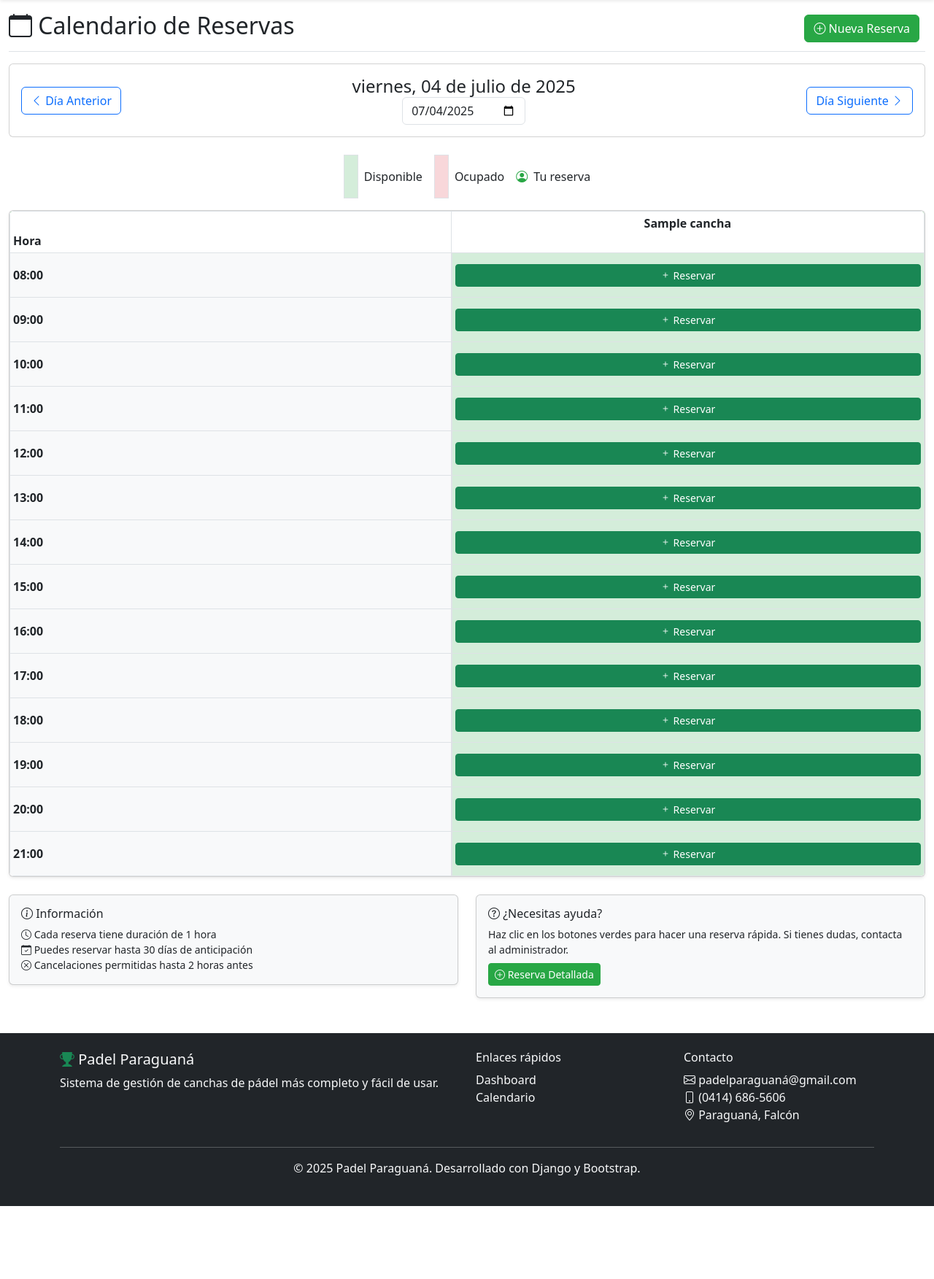
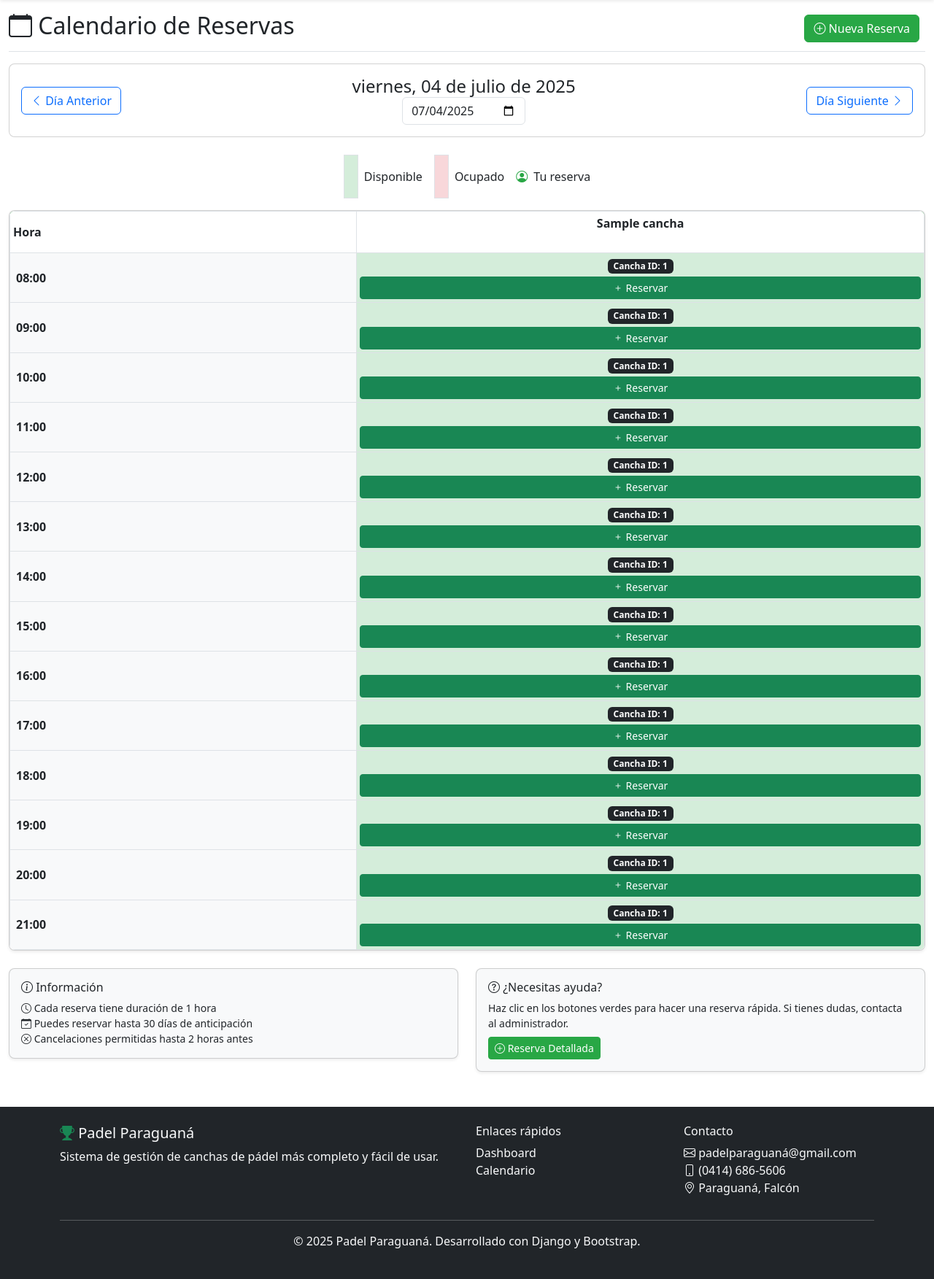
Before and after one commit to Chente000/padel_club1, a Django app: page /reservas/calendario/ in a window 1280 px wide. Shown: the part 56-1809 px from the top of the page at 73% size. Before the commit the page ends 1709 px from the top, so only its background shows below. Run offline with Django 5.2, Linux system fonts and the light colour scheme; a user stored in the database is signed in; tables that the repository leaves empty hold one stand-in row (values such as "Sample post").

Commit message:
calendario arreglado
ahora las columnas las muestra por separado

```diff
--- a/gestion/views.py
+++ b/gestion/views.py
@@ -256,7 +256,6 @@ def cancelar_reserva(request, reserva_id):
 @user_passes_test(es_jugador_o_admin)
 def calendario_reservas(request):
     """Vista del calendario de reservas."""
-    # Obtener fecha desde parámetros GET o usar fecha actual
     fecha_str = request.GET.get('fecha')
     if fecha_str:
         try:
@@ -266,29 +265,77 @@ def calendario_reservas(request):
     else:
         fecha_seleccionada = timezone.now().date()
 
-    # Obtener canchas activas
     canchas = Cancha.objects.filter(activa=True).order_by('nombre')
+    print(f"\n--- DEBUG: Canchas activas (ordenadas por nombre):")
+    for c in canchas:
+        print(f"  ID: {c.id}, Nombre: {c.nombre}")
+    print("--- FIN DEBUG: Canchas ---\n")
 
-    # Horarios de funcionamiento (8 AM - 10 PM)
-    horarios = [time(hour=h) for h in range(8, 22)]
+    horarios_del_dia = [time(hour=h) for h in range(8, 22)] # Horarios de 8 AM a 9 PM (hasta antes de las 10 PM)
 
-    # Crear matriz de disponibilidad
+    reservas_confirmadas_hoy = Reserva.objects.filter(
+        fecha_reserva=fecha_seleccionada,
+        estado='confirmada'
+    ).select_related('cancha', 'jugador') # Optimiza la carga de objetos relacionados
+
+    reservas_por_cancha_hora = {}
+    print(f"\n--- DEBUG: Reservas confirmadas para {fecha_seleccionada}:")
+    if not reservas_confirmadas_hoy:
+        print("  No hay reservas confirmadas para esta fecha.")
+    for reserva in reservas_confirmadas_hoy:
+        key = (reserva.cancha.id, reserva.hora_inicio)
+        reservas_por_cancha_hora[key] = reserva
+        print(f"  Reserva ID: {reserva.id}, Cancha ID: {reserva.cancha.id}, Hora: {reserva.hora_inicio}, Jugador: {reserva.jugador.username}, Cancha Nombre (desde reserva): {reserva.cancha.nombre}")
+    print("--- FIN DEBUG: Reservas ---\n")
+
     calendario_data = []
-    for hora in horarios:
+    print("\n--- DEBUG: Construyendo calendario_data:")
+    for hora in horarios_del_dia:
         hora_data = {
             'hora': hora,
+            'canchas': [] # Lista de diccionarios para cada cancha en esta hora
+        }
+        for cancha in canchas:
+            reserva = reservas_por_cancha_hora.get((cancha.id, hora))
+
+            es_mi_reserva = False
+            if reserva and request.user.is_authenticated and reserva.jugador == request.user:
+                es_mi_reserva = True
+
+            cancha_info_for_cell = {
+                'cancha': cancha, # El objeto Cancha completo
+                'reserva': reserva, # El objeto Reserva o None
+                'disponible': not bool(reserva), # True si no hay reserva, False si la hay
+                'es_mi_reserva': es_mi_reserva
+            }
+            hora_data['canchas'].append(cancha_info_for_cell)
+        calendario_data.append(hora_data)
+    print("--- FIN DEBUG: calendario_data ---\n")
+
+    # --- DEBUG: Imprimir la estructura final de calendario_data en JSON ---
+    print("\n--- DEBUG: Estructura final de calendario_data antes de renderizar (JSON):")
+    serializable_calendario_data = []
+    for hora_data_item in calendario_data:
+        serializable_hora_data = {
+            'hora': hora_data_item['hora'].isoformat(timespec='minutes'),
             'canchas': []
         }
-        for cancha in canchas:
-            reserva = cancha.get_reservas_del_dia(fecha_seleccionada).filter(hora_inicio=hora).first()
-            hora_data['canchas'].append({
-                'cancha': cancha,
-                'reserva': reserva,
-                'disponible': not reserva
-            })
-        calendario_data.append(hora_data)
+        for cancha_data_item in hora_data_item['canchas']:
+            serializable_cancha_data = {
+                'cancha_id': cancha_data_item['cancha'].id,
+                'cancha_nombre': cancha_data_item['cancha'].nombre,
+                'disponible': cancha_data_item['disponible'],
+                'es_mi_reserva': cancha_data_item['es_mi_reserva'],
+                'reserva_id': cancha_data_item['reserva'].id if cancha_data_item['reserva'] else None,
+                'reserva_jugador': cancha_data_item['reserva'].jugador.username if cancha_data_item['reserva'] else None
+            }
+            serializable_hora_data['canchas'].append(serializable_cancha_data)
+        serializable_calendario_data.append(serializable_hora_data)
 
-    # Navegación de fechas
+    print(json.dumps(serializable_calendario_data, indent=2))
+    print("--- FIN DEBUG: Estructura final de calendario_data (JSON) ---\n")
+    # --- FIN DEBUG ---
+
     fecha_anterior = fecha_seleccionada - timedelta(days=1)
     fecha_siguiente = fecha_seleccionada + timedelta(days=1)
 
@@ -296,11 +343,12 @@ def calendario_reservas(request):
         'fecha_seleccionada': fecha_seleccionada,
         'fecha_anterior': fecha_anterior,
         'fecha_siguiente': fecha_siguiente,
-        'calendario_data': calendario_data,
-        'horarios': horarios,
-        'canchas': canchas,
+        'canchas': canchas, # Lista de objetos Cancha para el encabezado de columnas (thead)
+        'horarios': horarios_del_dia, # Lista de objetos time para las filas (primer td)
+        'calendario_data': calendario_data, # La matriz de datos para el cuerpo de la tabla
     }
     return render(request, 'gestion/calendario_reservas.html', context)
+
 
 @login_required
 @user_passes_test(es_jugador_o_admin)
--- a/templates/gestion/calendario_reservas.html
+++ b/templates/gestion/calendario_reservas.html
@@ -1,5 +1,6 @@
 {% extends 'base.html' %}
 {% load static %}
+{# {% load custom_filters %} NO ES NECESARIO CON LA ESTRUCTURA ACTUAL DE LA VISTA #}
 
 {% block title %}Calendario de Reservas - Padel Paraguaná{% endblock %}
 
@@ -108,6 +109,9 @@
                                                 data-fecha="{{ fecha_seleccionada|date:'Y-m-d' }}"
                                                 data-hora="{{ hora_data.hora|time:'H:i' }}">
 
+                                                {# DEBUG VISUAL: Muestra el ID de la cancha en la celda #}
+                                                <span class="badge bg-dark mb-1">Cancha ID: {{ cancha_data.cancha.id }}</span>
+
                                                 {% if cancha_data.disponible %}
                                                     <button class="btn btn-sm btn-success w-100 reserva-rapida"
                                                             data-cancha-id="{{ cancha_data.cancha.id }}"
@@ -119,7 +123,7 @@
                                                     </button>
                                                 {% else %}
                                                     <div class="text-center">
-                                                        {% if cancha_data.reserva.jugador == user %}
+                                                        {% if cancha_data.es_mi_reserva %} {# Usamos 'es_mi_reserva' directamente del contexto #}
                                                             <i class="bi bi-person-circle text-primary fs-4" title="Tu reserva"></i>
                                                             <br>
                                                             <small class="text-primary fw-bold">Tu reserva</small>
@@ -132,13 +136,11 @@
                                                             <i class="bi bi-person-fill text-muted fs-4"></i>
                                                             <br>
                                                             <small class="text-muted">Ocupado</small>
-                                                            {% if user.is_staff or user.is_superuser %} {# Puedes usar user.es_administrador si lo tienes #}
+                                                            {% if user.es_administrador %} {# Usamos el método es_administrador #}
                                                                 <br>
                                                                 <small class="text-muted">
                                                                     {{ cancha_data.reserva.jugador.get_full_name|default:cancha_data.reserva.jugador.username }}
                                                                     <br>
-                                                                    <a href="{% url 'ver_reserva' cancha_data.reserva.id %}" class="text-primary">
-                                                                        Ver Reserva
                                                                     </a>
                                                                 </small>
                                                             {% endif %}
@@ -246,6 +248,49 @@
 </div>
 {% endblock %}
 
+{% block extra_css %}
+<style>
+    /* Estilos para asegurar que las celdas de la tabla se comporten correctamente */
+    .calendar-table td {
+        display: table-cell !important; /* Fuerza el comportamiento de celda de tabla */
+        vertical-align: middle;
+        white-space: normal; /* Permite que el contenido se ajuste */
+        padding: 0.5rem; /* Ajusta el padding si es necesario */
+    }
+
+    /* Ajustes para el contenedor table-responsive si causa problemas */
+    .table-responsive {
+        overflow-x: auto; /* Mantiene el scroll horizontal si es necesario */
+        -webkit-overflow-scrolling: touch; /* Mejora el scroll en iOS */
+    }
+
+    /* Asegura que el contenido dentro de la celda no cause desbordamiento */
+    .calendar-table td > div {
+        min-width: 60px; /* Un ancho mínimo para los contenedores internos */
+    }
+
+    /* Estilos generales de la tabla (mantener de tu código original) */
+    .card-header {
+        border-bottom: 0;
+        border-top-left-radius: 0.5rem;
+        border-top-right-radius: 0.5rem;
+    }
+    .card {
+        border-radius: 0.5rem;
+    }
+    .table-responsive {
+        border-radius: 0.5rem; /* Apply border-radius to the responsive table container */
+        overflow: hidden; /* Hide overflow to respect border-radius */
+    }
+    .table thead th {
+        vertical-align: middle;
+    }
+    .table tbody td {
+        vertical-align: middle;
+    }
+</style>
+{% endblock %}
+
 {% block extra_js %}
 <script>
 document.addEventListener('DOMContentLoaded', function() {
@@ -272,7 +317,6 @@ document.addEventListener('DOMContentLoaded', function() {
             // Crear contenido del modal
             contenidoConfirmacion.innerHTML = `
                 <div class="text-center">
-                    {# CAMBIO AQUÍ: Usamos un ícono de checkmark verde en lugar del edificio #}
                     <i class="bi bi-check-circle-fill display-4 text-success mb-3"></i>
                     <h5>Confirmar Reserva</h5>
                     <div class="table-responsive">
```
